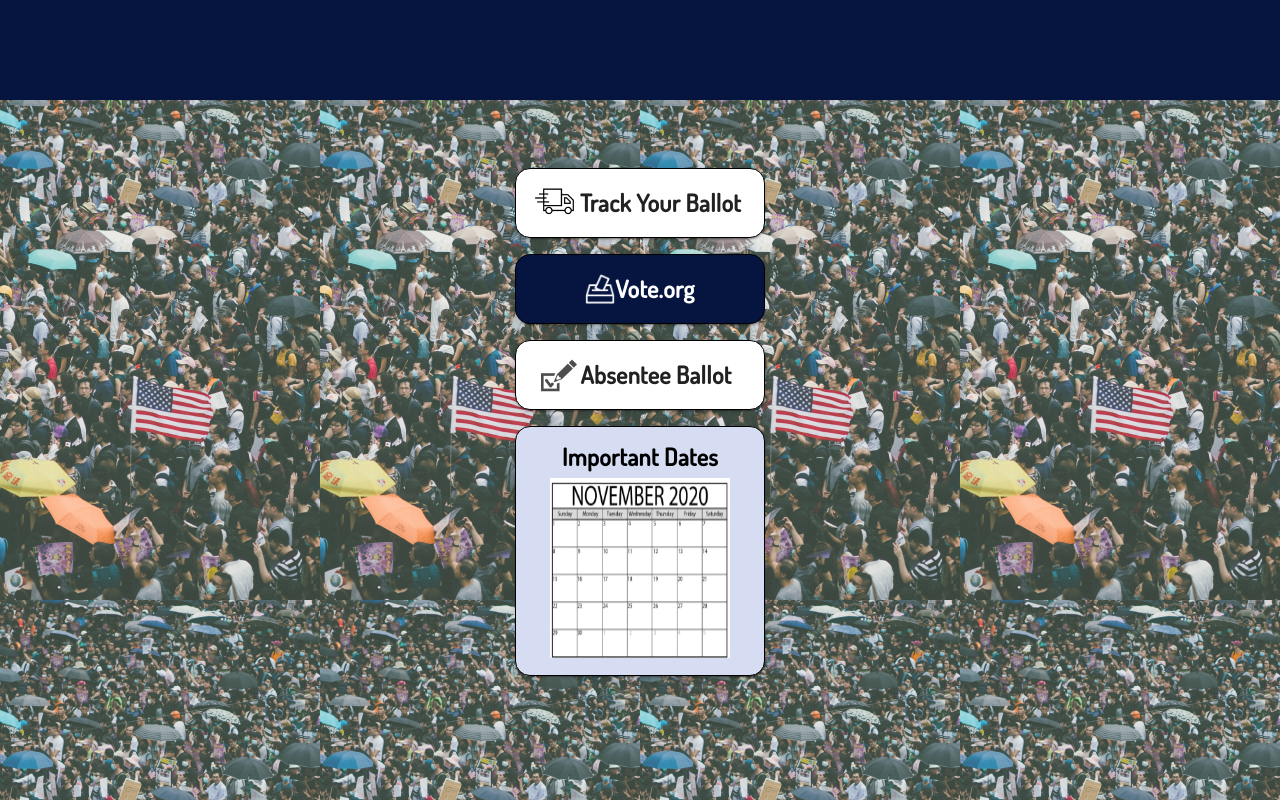
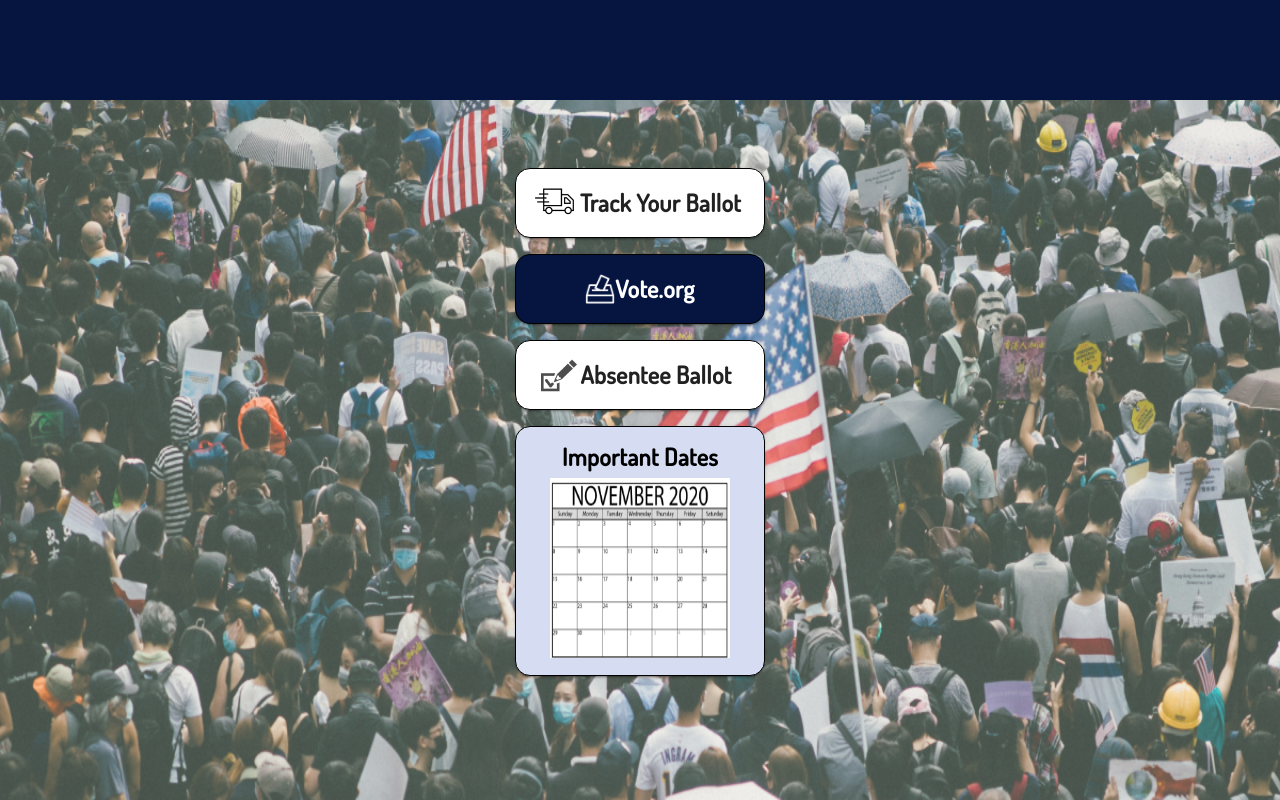
Before and after one commit to ccano2011/election-app, a React (Create React App) app in the folder client/: page / in a window 1280 px wide. Built offline with nearby package versions, Linux system fonts and the light colour scheme.

Commit message:
BKG fixed

```diff
--- a/client/src/screens/home/Home.css
+++ b/client/src/screens/home/Home.css
@@ -5,7 +5,7 @@
 }
 
 .homepage {
-  background-image: url(../../Assets/BackgroundImage.png);
+  background-image: url(../../Assets/electionsbackground.png);
   position: fixed;
   width: 100%;
   left: 50%;
@@ -14,5 +14,5 @@
   object-fit: cover;
   transform: translate(-50%, -50%);
   z-index: -1;
-  /* background-repeat: no-repeat; */
+  background-repeat: round;
 }
```
Also changed, not shown: client/src/Assets/electionsbackground.png (added).
